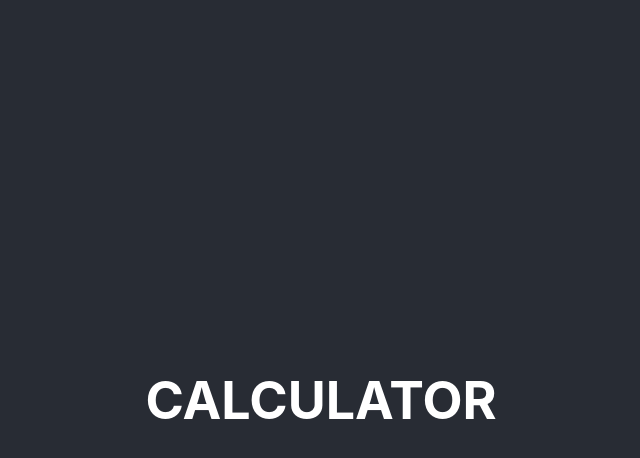
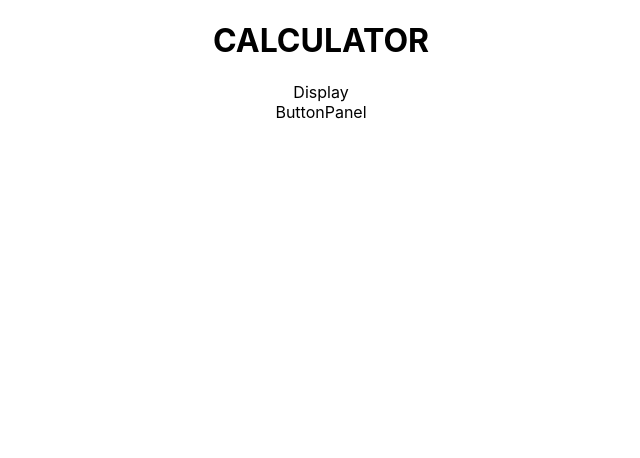
Before and after one commit to Elijahscriptdev/calculator, a React (Create React App) app: page / in a window 1280 px wide. Shown: the top 458 px of the page, without its empty margins (319-959 px from the left). Built offline with nearby package versions, Linux system fonts and the light colour scheme.

Commit message:
create calculator components

```diff
--- a/src/App.css
+++ b/src/App.css
@@ -1,39 +1,3 @@
 .App {
   text-align: center;
 }
-
-.App-logo {
-  height: 40vmin;
-  pointer-events: none;
-}
-
-@media (prefers-reduced-motion: no-preference) {
-  .App-logo {
-    animation: App-logo-spin infinite 20s linear;
-  }
-}
-
-.App-header {
-  background-color: #282c34;
-  min-height: 100vh;
-  display: flex;
-  flex-direction: column;
-  align-items: center;
-  justify-content: center;
-  font-size: calc(10px + 2vmin);
-  color: white;
-}
-
-.App-link {
-  color: #61dafb;
-}
-
-@keyframes App-logo-spin {
-  from {
-    transform: rotate(0deg);
-  }
-
-  to {
-    transform: rotate(360deg);
-  }
-}
--- a/src/App.js
+++ b/src/components/App.js
@@ -1,12 +1,14 @@
 import React from 'react';
-import './App.css';
+import '../App.css';
+import Display from './Display';
+import ButtonPanel from './ButtonPanel';
 
 function App() {
   return (
     <div className="App">
-      <header className="App-header">
         <h1>CALCULATOR</h1>
-      </header>
+        <Display />
+        <ButtonPanel />
     </div>
   );
 }
--- /dev/null
+++ b/src/components/ButtonPanel.js
@@ -0,0 +1,10 @@
+import React from 'react'
+
+const ButtonPanel = (props) => {
+  return(
+    <div>ButtonPanel</div>
+   )
+
+ }
+
+export default ButtonPanel
--- /dev/null
+++ b/src/components/Display.js
@@ -0,0 +1,10 @@
+import React from 'react'
+
+const Display = (props) => {
+  return(
+    <div>Display</div>
+   )
+
+ }
+
+export default Display
--- a/src/index.js
+++ b/src/index.js
@@ -1,7 +1,7 @@
 import React from 'react';
 import ReactDOM from 'react-dom';
 import './index.css';
-import App from './App';
+import App from '../src/components/App';
 
 ReactDOM.render(
   <React.StrictMode>
```
Also changed, not shown: src/components/Button.js (added, +10 -0 lines).
